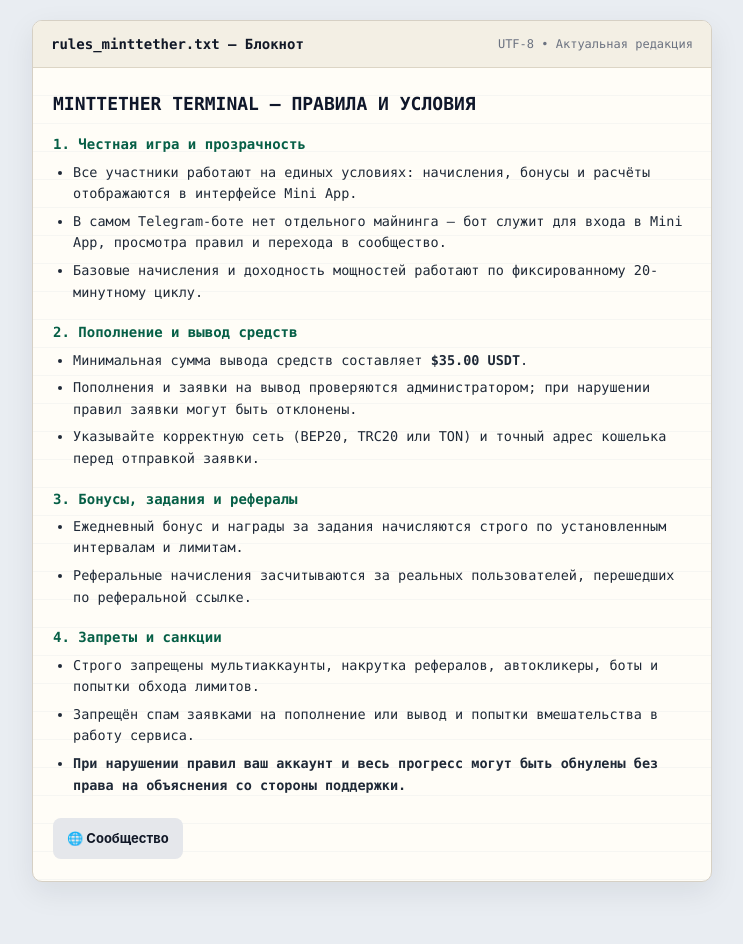
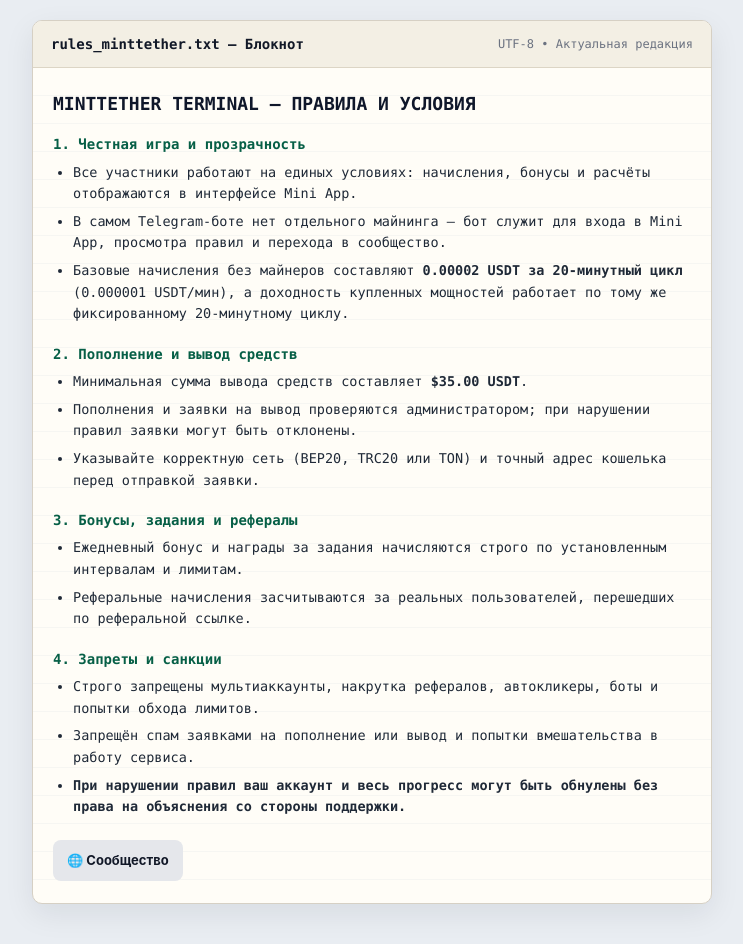
Before and after one commit to mi1nttether-boop/MintTetherBot, a plain HTML site: page rules.html in a window 1280 px wide. Shown: the whole page, without its empty margins (268-1011 px from the left). Before the commit the page ends 922 px from the top, so only its background shows below. Drawn offline with Linux system fonts and the light colour scheme.

Commit message:
Update rules.html

```diff
--- a/rules.html
+++ b/rules.html
@@ -129,7 +129,7 @@
         <ul>
           <li>Все участники работают на единых условиях: начисления, бонусы и расчёты отображаются в интерфейсе Mini App.</li>
           <li>В самом Telegram-боте нет отдельного майнинга — бот служит для входа в Mini App, просмотра правил и перехода в сообщество.</li>
-          <li>Базовые начисления и доходность мощностей работают по фиксированному 20-минутному циклу.</li>
+          <li>Базовые начисления без майнеров составляют <strong>0.00002 USDT за 20-минутный цикл</strong> (0.000001 USDT/мин), а доходность купленных мощностей работает по тому же фиксированному 20-минутному циклу.</li>
         </ul>
       </div>
 
```
